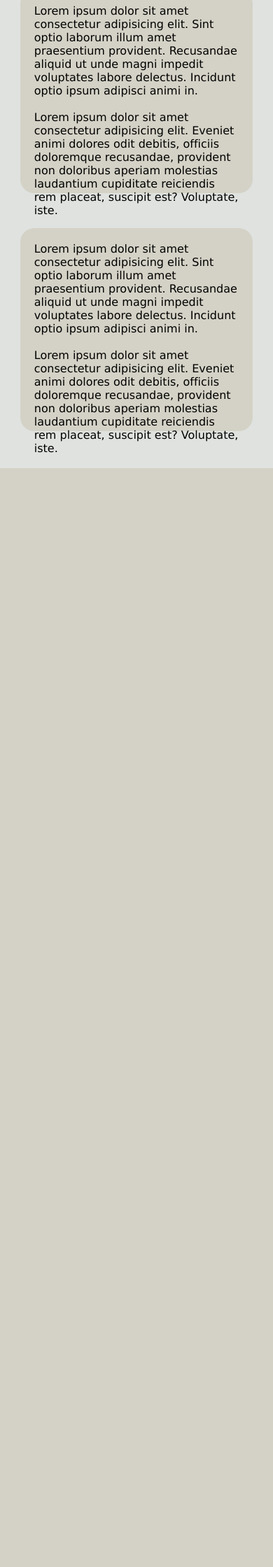
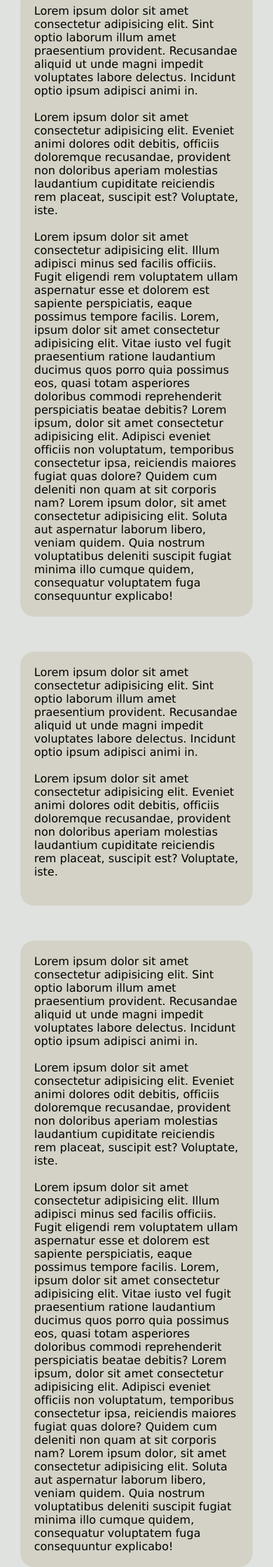
Before and after one commit to EdnaOlguin/olguinpe, a PHP site: page /Menu.html in a window 390 px wide. Shown: the part 464-2703 px from the top of the page at 70% size. Before the commit the page ends 1133 px from the top, so only its background shows below. Run offline with PHP 8.4, Linux system fonts and the light colour scheme.

Commit message:
Cargar Menu

```diff
--- a/Parcial1/Menu Lateral Responsivo/Menu.html
+++ b/Parcial1/Menu Lateral Responsivo/Menu.html
@@ -1,12 +1,15 @@
 <!DOCTYPE html>
 <html lang="es">
 <head>
+    <meta charset="UTF-8">
+    <meta http-equiv="X-UA-Compatible" content="IE=edge">
+    <meta name="viewport" content="width=device-width, initial-scale=1.0">
     <title>Menu Lateral Responsivo</title>
     <link rel="stylesheet" href="css/Estilos.css">
+
 </head>
 
 <body>
-    <div id="barra"></div>
     <div class="MenuContainer">
         <header id="Menu"> MENU </header>
         <ul>
@@ -22,7 +25,11 @@
     <div class="MainContainer">
         <p>Lorem ipsum dolor sit amet consectetur adipisicing elit. Sint optio laborum illum amet praesentium provident. Recusandae aliquid ut unde magni impedit voluptates labore delectus. Incidunt optio ipsum adipisci animi in.</p><br>
         <p>Lorem ipsum dolor sit amet consectetur adipisicing elit. Eveniet animi dolores odit debitis, officiis doloremque recusandae, provident non doloribus aperiam molestias laudantium cupiditate reiciendis rem placeat, suscipit est? Voluptate, iste.</p><br>
-
+        <p>Lorem ipsum dolor sit amet consectetur adipisicing elit. Illum adipisci minus sed facilis officiis. Fugit eligendi rem voluptatem ullam aspernatur esse et dolorem est sapiente perspiciatis, eaque possimus tempore facilis.
+            Lorem, ipsum dolor sit amet consectetur adipisicing elit. Vitae iusto vel fugit praesentium ratione laudantium ducimus quos porro quia possimus eos, quasi totam asperiores doloribus commodi reprehenderit perspiciatis beatae debitis?
+            Lorem ipsum, dolor sit amet consectetur adipisicing elit. Adipisci eveniet officiis non voluptatum, temporibus consectetur ipsa, reiciendis maiores fugiat quas dolore? Quidem cum deleniti non quam at sit corporis nam?
+            Lorem ipsum dolor, sit amet consectetur adipisicing elit. Soluta aut aspernatur laborum libero, veniam quidem. Quia nostrum voluptatibus deleniti suscipit fugiat minima illo cumque quidem, consequatur voluptatem fuga consequuntur explicabo!
+        </p>
     </div>
 
     <div class="MainContainer">
@@ -31,5 +38,16 @@
 
     </div>
 
+    <div class="MainContainer">
+        <p>Lorem ipsum dolor sit amet consectetur adipisicing elit. Sint optio laborum illum amet praesentium provident. Recusandae aliquid ut unde magni impedit voluptates labore delectus. Incidunt optio ipsum adipisci animi in.</p><br>
+        <p>Lorem ipsum dolor sit amet consectetur adipisicing elit. Eveniet animi dolores odit debitis, officiis doloremque recusandae, provident non doloribus aperiam molestias laudantium cupiditate reiciendis rem placeat, suscipit est? Voluptate, iste.</p><br>
+        <p>Lorem ipsum dolor sit amet consectetur adipisicing elit. Illum adipisci minus sed facilis officiis. Fugit eligendi rem voluptatem ullam aspernatur esse et dolorem est sapiente perspiciatis, eaque possimus tempore facilis.
+            Lorem, ipsum dolor sit amet consectetur adipisicing elit. Vitae iusto vel fugit praesentium ratione laudantium ducimus quos porro quia possimus eos, quasi totam asperiores doloribus commodi reprehenderit perspiciatis beatae debitis?
+            Lorem ipsum, dolor sit amet consectetur adipisicing elit. Adipisci eveniet officiis non voluptatum, temporibus consectetur ipsa, reiciendis maiores fugiat quas dolore? Quidem cum deleniti non quam at sit corporis nam?
+            Lorem ipsum dolor, sit amet consectetur adipisicing elit. Soluta aut aspernatur laborum libero, veniam quidem. Quia nostrum voluptatibus deleniti suscipit fugiat minima illo cumque quidem, consequatur voluptatem fuga consequuntur explicabo!
+        </p>
+    </div>
+
+
 </body>
 </html>
--- a/Parcial1/Menu Lateral Responsivo/css/Estilos.css
+++ b/Parcial1/Menu Lateral Responsivo/css/Estilos.css
@@ -58,14 +47,14 @@ ul li a:hover {
 }
 
 .MainContainer{
-    margin: 0 auto;
-    margin-top: 100px;
+    margin: auto;
+    margin-top: 50px;
     margin-left: 350px;
     position: relative;
     float: left;
     width: 75%;
     max-width: 850px;
-    height: 250px;
+    height: auto;
     background: #d4d2c6;
     padding: 20px;
     border-radius: 20px;
@@ -166,38 +119,18 @@ ul li a:hover {
     }
 
     .MenuContainer ul li a{
-        display: block;
+        display: inline-block;
         height: 100%;
         width: 100%;
         line-height: 67px;
-        color: white;
-        font-size:20px;
         padding-left: 0px;
-        box-sizing: border-box;
-        border-top: #001E52 1px solid ;
         border-top: 0px ;
-        transition: 0.5s;
-    }
-
-    ul li:hover a{
-        padding-left: 10px;
-        background-color: #001E52;
     }
 
     .MainContainer{
-        margin: auto 0;
-        margin-top: 50px;
         margin-left: auto;
         margin-right: auto;
         float: none;
-        position: relative;
-        width: 75%;
-        max-width: 850px;
-        height: 250px;
-        max-height: 850px;
-        background: #d4d2c6;
-        padding: 20px;
-        border-radius: 20px;
     }
 
 }
```
Also changed, not shown: other parts of Parcial1/Menu Lateral Responsivo/css/Estilos.css (+0 -47 lines).
